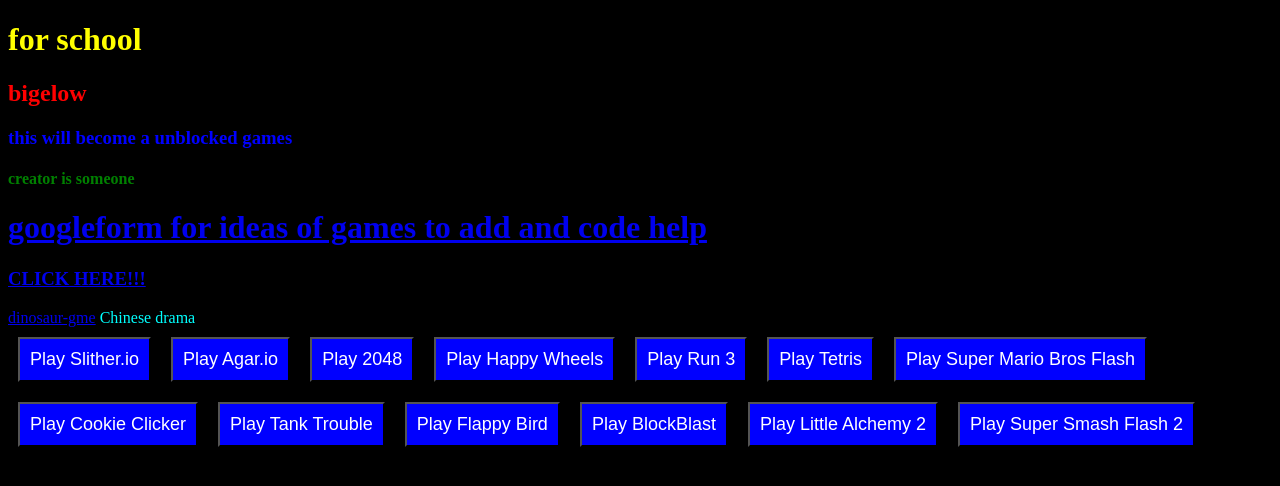
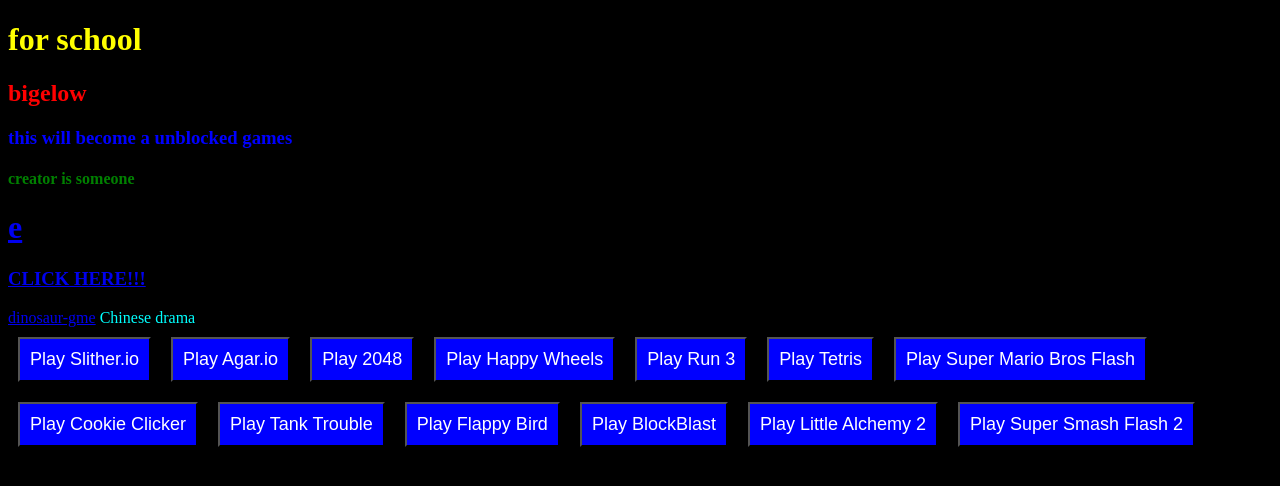
Before and after one commit to randomiscoollol/vre, a plain HTML site: page asian/homepage.html in a window 1280 px wide. Drawn offline with Linux system fonts and the light colour scheme.

Commit message:
Update homepage.html

```diff
--- a/asian/homepage.html
+++ b/asian/homepage.html
@@ -60,7 +60,7 @@
   <h3>this will become a unblocked games</h3>
   <h4>creator is someone</h4>
 
-  <h1><a href="https://docs.google.com/forms/d/1AryKFpXYIE6HT7FgrUOUb3hEB4GAI0JW0URWDjkxSIQ">googleform for ideas of games to add and code help</a></h1>
+  <h1><a href="guthib.com">e</a></h1>
 
   <h3><a href="https://www.youtube.com/watch?v=oHg5SJYRHA0">CLICK HERE!!!</a></h3>
   <a href="dinosaur-gme.html">dinosaur-gme</a>
```
